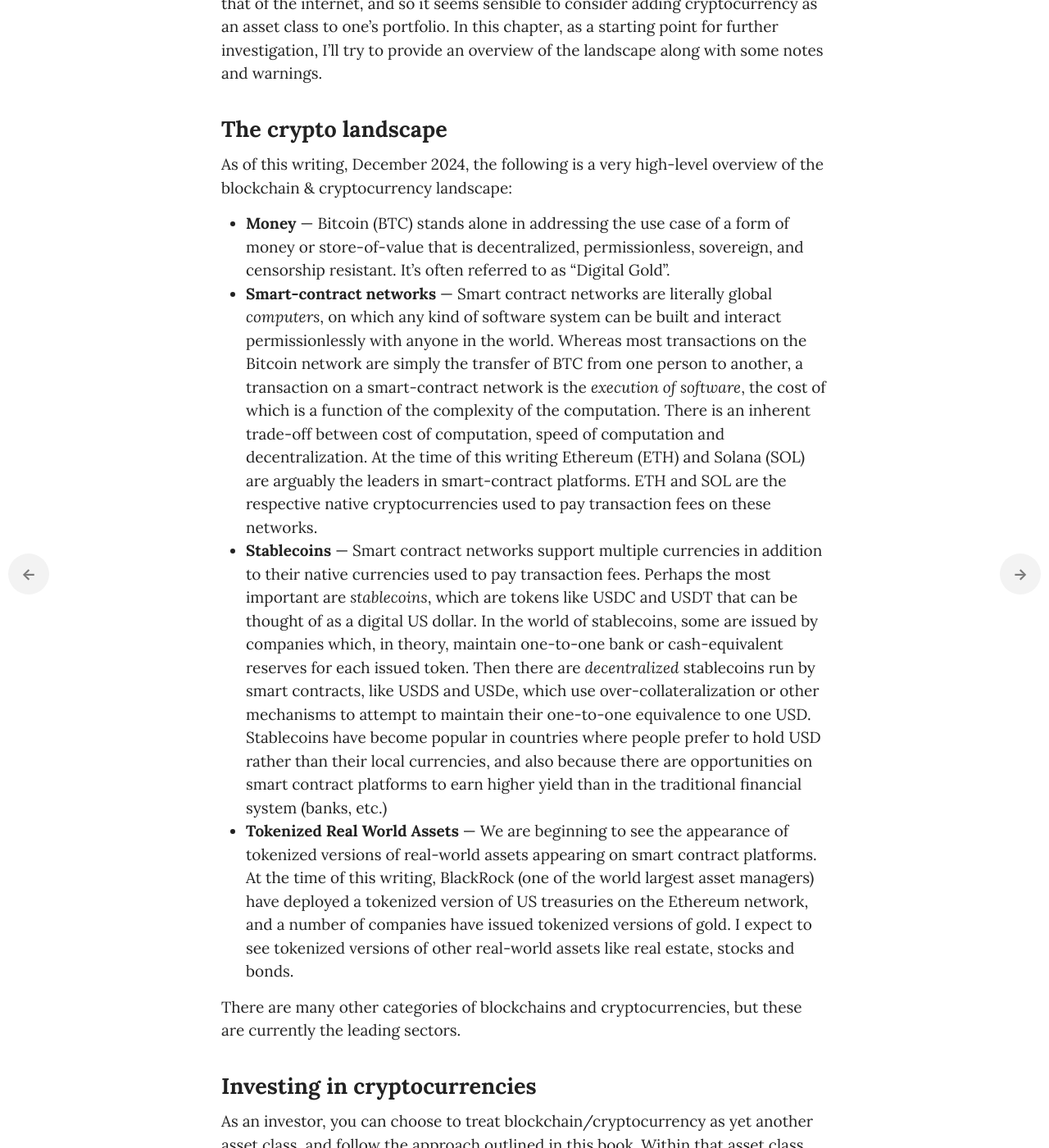
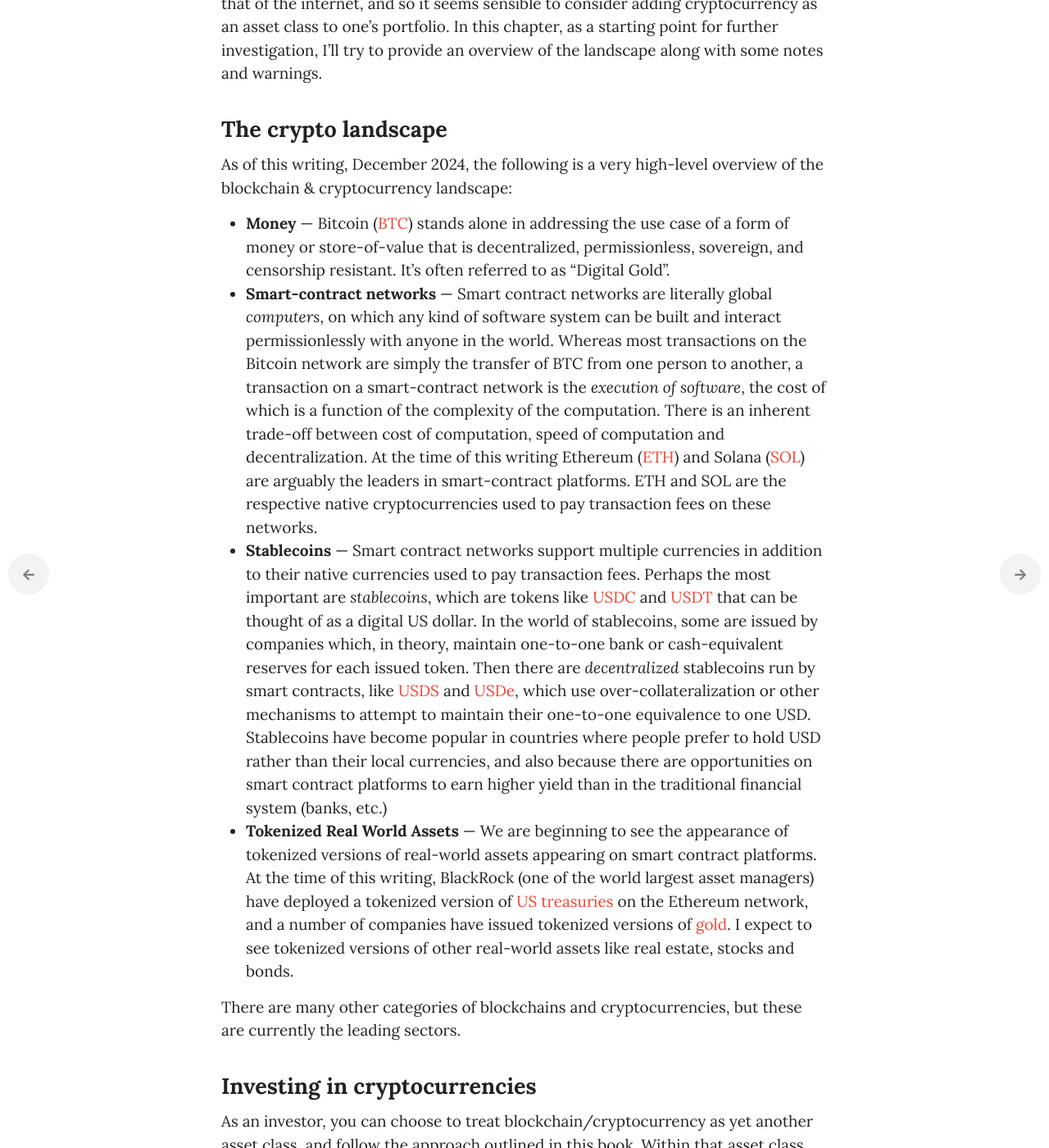
Before and after one commit to dafacto/moneyforsomething, a Jekyll site: the page built from _chapters/17_crypto.md, in a window 1280 px wide and 1400 px high, scrolled down 627 px. Shown: the whole window at 82% size. Built offline with Jekyll 4.4.1, drawn with Linux system fonts in a browser that asks for light colours; some web fonts are replaced; part of the change alters nothing that is shown.

```diff
--- a/_chapters/17_crypto.md
+++ b/_chapters/17_crypto.md
@@ -16,10 +16,10 @@ First, I believe blockchain technology will have an impact on the world similar
 
 As of this writing, December 2024, the following is a very high-level overview of the blockchain & cryptocurrency landscape:
 
-- **Money** — Bitcoin (BTC) stands alone in addressing the use case of a form of money or store-of-value that is decentralized, permissionless, sovereign, and censorship resistant. It's often referred to as "Digital Gold".
-- **Smart-contract networks** — Smart contract networks are literally global *computers*, on which any kind of software system can be built and interact permissionlessly with anyone in the world. Whereas most transactions on the Bitcoin network are simply the transfer of BTC from one person to another, a transaction on a smart-contract network is the *execution of software*, the cost of which is a function of the complexity of the computation. There is an inherent trade-off between cost of computation, speed of computation and decentralization. At the time of this writing Ethereum (ETH) and Solana (SOL) are arguably the leaders in smart-contract platforms. ETH and SOL are the respective native cryptocurrencies used to pay transaction fees on these networks.
-- **Stablecoins** — Smart contract networks support multiple currencies in addition to their native currencies used to pay transaction fees. Perhaps the most important are *stablecoins*, which are tokens like USDC and USDT that can be thought of as a digital US dollar. In the world of stablecoins, some are issued by companies which, in theory, maintain one-to-one bank or cash-equivalent reserves for each issued token. Then there are *decentralized* stablecoins run by smart contracts, like USDS and USDe, which use over-collateralization or other mechanisms to attempt to maintain their one-to-one equivalence to one USD. Stablecoins have become popular in countries where people prefer to hold USD rather than their local currencies, and also because there are opportunities on smart contract platforms to earn higher yield than in the traditional financial system (banks, etc.)
-- **Tokenized Real World Assets** — We are beginning to see the appearance of tokenized versions of real-world assets appearing on smart contract platforms. At the time of this writing, BlackRock (one of the world largest asset managers) have deployed a tokenized version of US treasuries on the Ethereum network, and a number of companies have issued tokenized versions of gold. I expect to see tokenized versions of other real-world assets like real estate, stocks and bonds.
+- **Money** — Bitcoin ([BTC](https://www.coingecko.com/en/coins/bitcoin)) stands alone in addressing the use case of a form of money or store-of-value that is decentralized, permissionless, sovereign, and censorship resistant. It's often referred to as "Digital Gold".
+- **Smart-contract networks** — Smart contract networks are literally global *computers*, on which any kind of software system can be built and interact permissionlessly with anyone in the world. Whereas most transactions on the Bitcoin network are simply the transfer of BTC from one person to another, a transaction on a smart-contract network is the *execution of software*, the cost of which is a function of the complexity of the computation. There is an inherent trade-off between cost of computation, speed of computation and decentralization. At the time of this writing Ethereum ([ETH](https://www.coingecko.com/en/coins/ethereum)) and Solana ([SOL](https://www.coingecko.com/en/coins/solana)) are arguably the leaders in smart-contract platforms. ETH and SOL are the respective native cryptocurrencies used to pay transaction fees on these networks.
+- **Stablecoins** — Smart contract networks support multiple currencies in addition to their native currencies used to pay transaction fees. Perhaps the most important are *stablecoins*, which are tokens like [USDC](https://www.coingecko.com/en/coins/usdc) and [USDT](https://www.coingecko.com/en/coins/tether) that can be thought of as a digital US dollar. In the world of stablecoins, some are issued by companies which, in theory, maintain one-to-one bank or cash-equivalent reserves for each issued token. Then there are *decentralized* stablecoins run by smart contracts, like [USDS](https://www.coingecko.com/en/coins/usds) and [USDe](https://www.coingecko.com/en/coins/ethena-usde), which use over-collateralization or other mechanisms to attempt to maintain their one-to-one equivalence to one USD. Stablecoins have become popular in countries where people prefer to hold USD rather than their local currencies, and also because there are opportunities on smart contract platforms to earn higher yield than in the traditional financial system (banks, etc.)
+- **Tokenized Real World Assets** — We are beginning to see the appearance of tokenized versions of real-world assets appearing on smart contract platforms. At the time of this writing, BlackRock (one of the world largest asset managers) have deployed a tokenized version of [US treasuries](https://www.coingecko.com/en/coins/ousg) on the Ethereum network, and a number of companies have issued tokenized versions of [gold](https://www.coingecko.com/en/coins/pax-gold). I expect to see tokenized versions of other real-world assets like real estate, stocks and bonds.
 
 There are many other categories of blockchains and cryptocurrencies, but these are currently the leading sectors.
 
```
